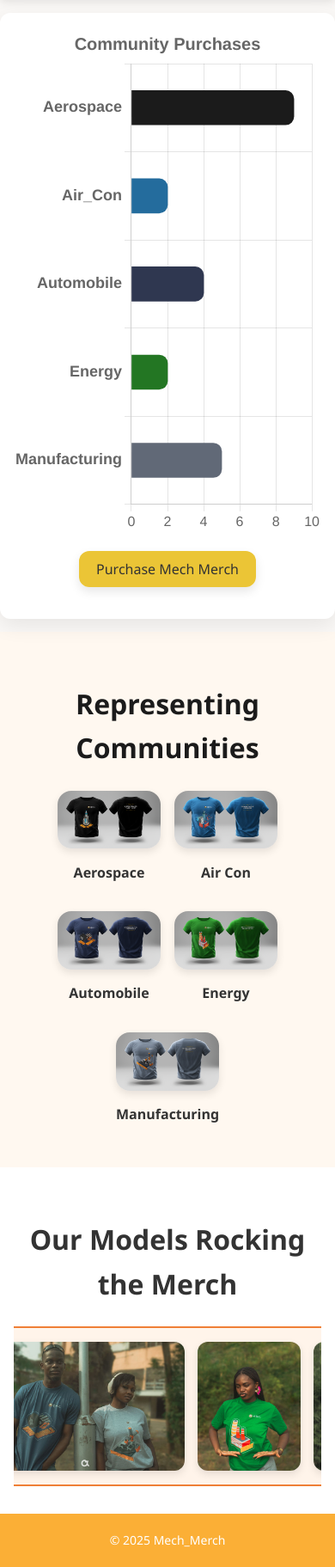
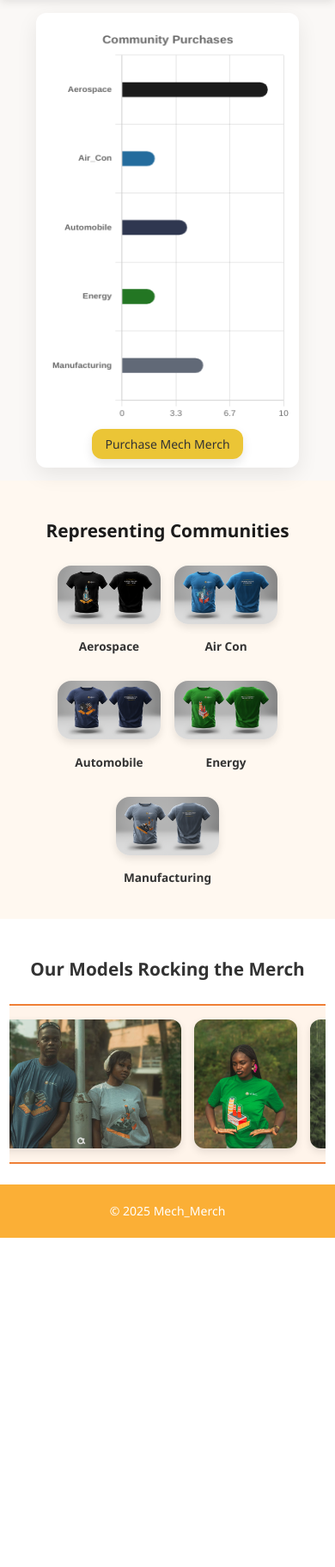
Before and after one commit to Dandollars3/mech-merch-leaderboard, a Flask app: page / in a window 390 px wide. Shown: the part 143-1966 px from the top of the page at 86% size. After the commit the page ends 1583 px from the top, so only its background shows below. Run offline with Flask 3, Linux system fonts and the light colour scheme.

Commit message:
refactor: improve chart responsiveness and layout for mobile devices

```diff
--- a/static/css/style.css
+++ b/static/css/style.css
@@ -43,20 +43,30 @@
   border-radius: 16px;
   box-shadow: 0 8px 24px rgba(0,0,0,0.08);
   position: relative;
-  min-height: 600px;
+  /* Set aspect ratio instead of fixed height */
+  aspect-ratio: 16/9;
+  min-height: 400px;
+  display: flex;
+  flex-direction: column;
 }
 
 #leaderboardChart {
   width: 100% !important;
-  height: 500px !important;
-  margin: 20px 0;
+  height: 100% !important;
+  margin: 0;
+  flex-grow: 1;
+  /* Important to prevent height loops */
+  min-height: 0;
 }
 
+/* Chart wrapper for better sizing control */
 .chart-wrapper {
   width: 100%;
-  max-width: 500px;
+  height: 100%;
   margin: auto;
   padding: 10px;
+  display: flex;
+  flex-direction: column;
 }
 
 /* CTA Section */
@@ -229,15 +239,19 @@
   .chart-container {
     max-width: 95%;
     margin: 15px auto;
-    padding: 15px !important;
-    min-height: 75vh;
+    padding: 15px 10px !important; /* Reduced padding */
+    /* Adjust aspect ratio for mobile to make chart taller */
+    aspect-ratio: 5/8;
+    min-height: 380px;
+    max-height: 550px;
     border-radius: 12px !important;
   }
 
   #leaderboardChart {
-    height: auto !important;
-    min-height: 65vh;
     width: 100% !important;
+    height: 100% !important;
+    min-height: 0;
+    max-height: none;
     margin: 0;
   }
 
@@ -246,9 +260,22 @@
     height: 180px;
   }
 
+  .cta {
+    margin-top: 10px;
+  }
+
   .cta a {
-    padding: 10px 20px;
-    font-size: 16px;
+    padding: 8px 15px;
+    font-size: 14px;
+  }
+
+  h1, h2 {
+    font-size: 1.3rem !important;
+    margin-bottom: 0.7rem;
+  }
+
+  p, .comm-card p {
+    font-size: 0.85rem;
   }
 
   .refresh-btn {
@@ -268,17 +295,20 @@
 
 @media (max-width: 480px) {
   .chart-container {
-    padding: 15px;
-    min-height: 80vh;
+    padding: 10px 5px;
+    /* Further adjust for smaller screens */
+    aspect-ratio: 4/7;
+    min-height: 320px;
+    max-height: 500px;
   }
 
   #leaderboardChart {
-    min-height: 70vh;
+    min-height: 0;
   }
 
   .community-section,
   .models {
-    padding: 2rem 1rem;
+    padding: 1.5rem 0.7rem;
   }
 
   .model-track img {
--- a/static/js/chart.js
+++ b/static/js/chart.js
@@ -37,12 +37,6 @@
 function renderChart(data) {
   const isMobile = window.innerWidth <= 768;
   const canvas = document.getElementById('leaderboardChart');
-  const mobileHeight = Math.max(400, data.communities.length * 75);
-
-  // Canvas setup
-  canvas.style.width = '100%';
-  canvas.style.height = isMobile ? `${mobileHeight}px` : '500px';
-
   const ctx = canvas.getContext('2d');
 
   // Destroy existing chart
@@ -57,9 +51,9 @@
       datasets: [{
         label: 'Number of Purchases',
         data: data.purchases,
-        backgroundColor: data.colors,
+        backgroundColor: data.colors || ['#1b1b1b','#246c9d','#2f3750','#237623','#616977'],
         borderRadius: 10,
-        barThickness: isMobile ? 20 : 40
+        barThickness: isMobile ? 18 : 40
       }]
     },
     options: {
@@ -68,11 +62,16 @@
       indexAxis: 'y',
       layout: {
         padding: isMobile ? {
-          left: 25,
-          right: 25,
-          top: 25,
-          bottom: 25
-        } : {}
+          left: 5,
+          right: 5,
+          top: 5,
+          bottom: 5
+        } : {
+          left: 15,
+          right: 15,
+          top: 10,
+          bottom: 10
+        }
       },
       animation: {
         duration: 2000,
@@ -87,20 +86,22 @@
           beginAtZero: true,
           ticks: {
             font: {
-              size: isMobile ? 12 : 14
+              size: isMobile ? 10 : 14
             },
-            count: isMobile ? 5 : 10
+            count: isMobile ? 4 : 10
           },
           grid: { display: false }
         },
         y: {
           ticks: {
             font: {
-              size: isMobile ? 15 : 16,
+              // Reduced font size for community names on mobile
+              size: isMobile ? 10 : 16,
               weight: 'bold'
             },
             autoSkip: false,
-            padding: isMobile ? 15 : 5
+            // Reduced padding to give more chart space
+            padding: isMobile ? 4 : 8
           },
           grid: { display: false }
         }
@@ -111,10 +112,10 @@
           display: true,
           text: 'Community Purchases Leaderboard',
           font: {
-            size: isMobile ? 16 : 20,
+            size: isMobile ? 14 : 20,
             weight: 'bold'
           },
-          padding: { top: 10, bottom: 30 }
+          padding: { top: 5, bottom: isMobile ? 10 : 20 }
         },
         tooltip: {
           enabled: !isMobile
@@ -123,16 +124,20 @@
     }
   });
 
-  // Handle window resize
-  const resizeObserver = new ResizeObserver(() => {
-    if (window.leaderboardChart) {
-      const newMobileHeight = Math.max(400, data.communities.length * 75);
-      canvas.style.height = window.innerWidth <= 768 ?
-        `${newMobileHeight}px` : '500px';
-      window.leaderboardChart.update();
-    }
-  });
-  resizeObserver.observe(canvas);
+  // No resize observer - CSS handles this now
+}
+
+// Debounce function to prevent too many resize events
+function debounce(func, wait) {
+  let timeout;
+  return function() {
+    const context = this;
+    const args = arguments;
+    clearTimeout(timeout);
+    timeout = setTimeout(function() {
+      func.apply(context, args);
+    }, wait);
+  };
 }
 
 function highlightCommunity(community) {
--- a/templates/index.html
+++ b/templates/index.html
@@ -56,6 +56,9 @@
     fetch('/leaderboard')
       .then(r=>r.json())
       .then(data=>{
+        const isMobile = window.innerWidth <= 768;
+        const canvas = document.getElementById('leaderboardChart');
+
         new Chart(
           document.getElementById('leaderboardChart').getContext('2d'),
           {
@@ -65,18 +68,46 @@
               datasets:[{
                 data: data.purchases,
                 backgroundColor: ['#1b1b1b','#246c9d','#2f3750','#237623','#616977'],
-                borderRadius:10, barThickness:40
+                borderRadius:10,
+                barThickness: isMobile ? 18 : 40
               }]
             },
             options:{
-              indexAxis:'y', responsive:true,
+              indexAxis:'y',
+              responsive:true,
+              maintainAspectRatio: false,
+              layout: {
+                padding: isMobile ? {
+                  left: 5,
+                  right: 5,
+                  top: 5,
+                  bottom: 5
+                } : {}
+              },
               plugins:{
                 legend:{display:false},
-                title:{ display:true, text:'Community Purchases', font:{size:20} }
+                title:{
+                  display:true,
+                  text:'Community Purchases',
+                  font:{size: isMobile ? 14 : 20},
+                  padding: { top: 5, bottom: isMobile ? 10 : 20 }
+                }
               },
               scales:{
-                x:{ ticks:{font:{size:16}} },
-                y:{ ticks:{font:{size:18,weight:'bold'}} }
+                x:{
+                  ticks:{
+                    font:{size: isMobile ? 10 : 16},
+                    count: isMobile ? 4 : 10
+                  }
+                },
+                y:{
+                  ticks:{
+                    // Reduced font size for community names on mobile
+                    font:{size: isMobile ? 10 : 18, weight:'bold'},
+                    // Reduced padding to give more chart space
+                    padding: isMobile ? 4 : 8
+                  }
+                }
               }
             }
           }
```
